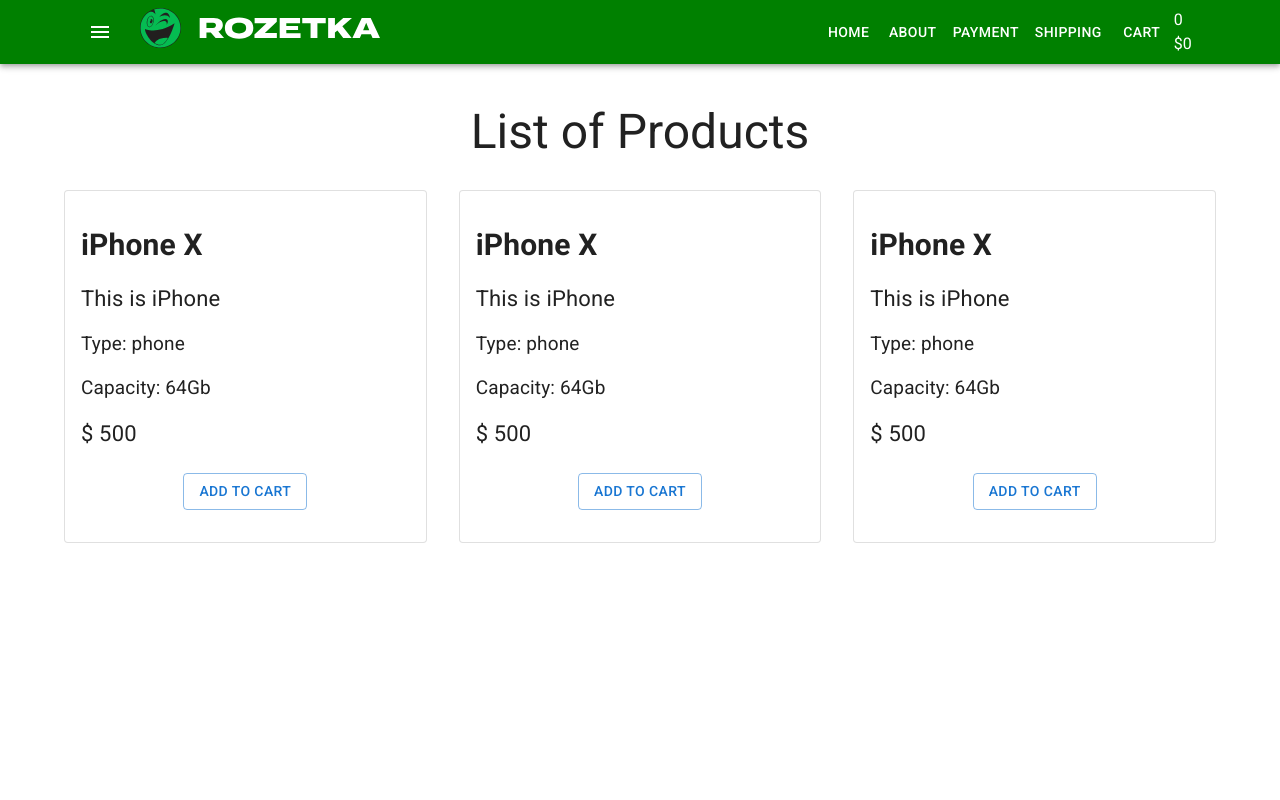
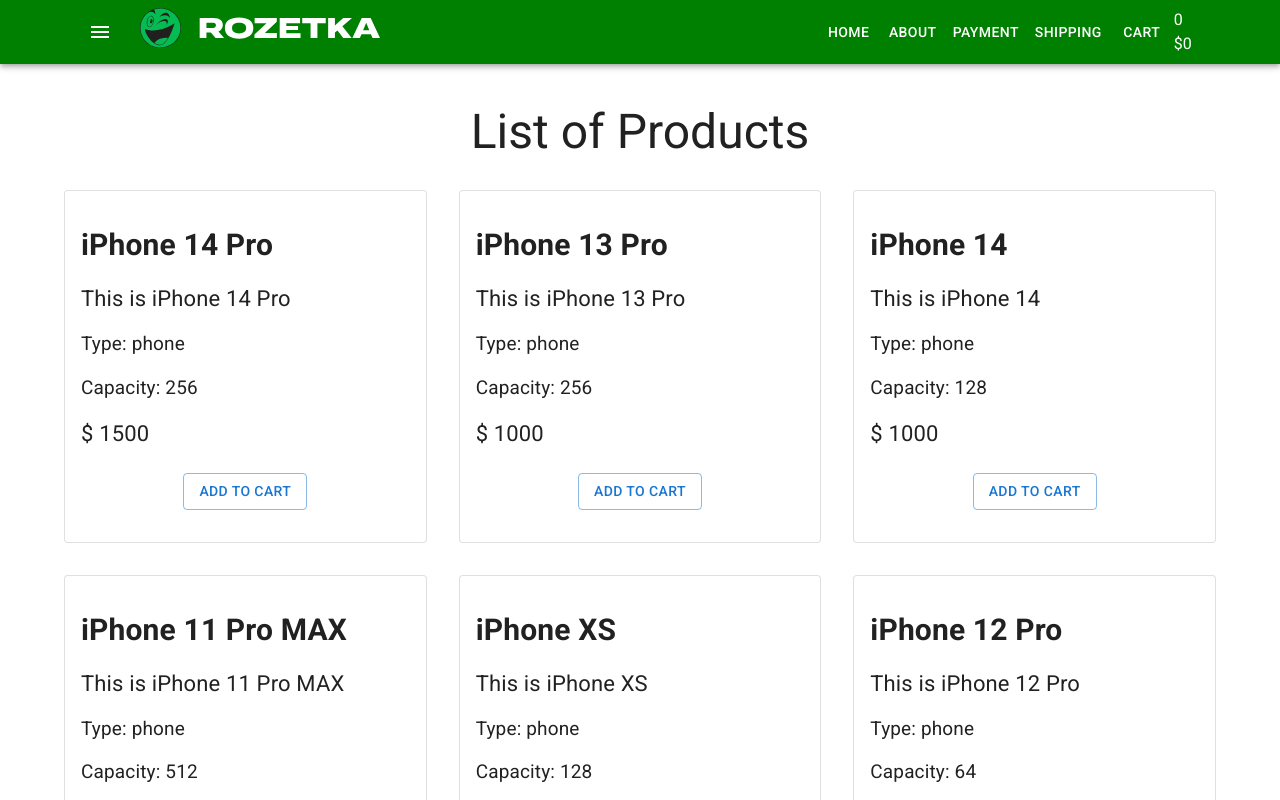
Before and after one commit to LiudmilaLushchuk/shop-project2, a React (Create React App) app: page / in a window 1280 px wide. Shown: the top 800 px of the page. Built offline with nearby package versions, Linux system fonts and the light colour scheme.

Commit message:
added ProductsArray in ProductList

```diff
--- a/src/components/Products/ProductList.tsx
+++ b/src/components/Products/ProductList.tsx
@@ -1,5 +1,6 @@
 import { Grid, Typography } from '@mui/material'
 import ProductListItem from './ProductListItem'
+import productsArray from 'utils/productsArray'
 
 type Props = {}
 
@@ -15,15 +16,17 @@
                 List of Products
             </Typography>
             <Grid container spacing={4}>
-                <Grid item xs={12} sm={6} md={4}>
-                    <ProductListItem />
-                </Grid>
-                <Grid item xs={12} sm={6} md={4}>
-                    <ProductListItem />
-                </Grid>
-                <Grid item xs={12} sm={6} md={4}>
-                    <ProductListItem />
-                </Grid>
+                {productsArray.map((product) => (
+                    <Grid item xs={12} sm={6} md={4}>
+                        <ProductListItem
+                            title={product.title}
+                            description={product.description}
+                            type={product.type}
+                            capacity={product.capacity}
+                            price={product.price}
+                        />
+                    </Grid>
+                ))}
             </Grid>
         </>
     )
--- a/src/components/Products/ProductListItem.tsx
+++ b/src/components/Products/ProductListItem.tsx
@@ -1,17 +1,29 @@
 import { Button, Card, CardActions, CardContent } from '@mui/material'
 import './ProductListItem.scss'
 
-type Props = {}
+type Props = {
+    title: string
+    description: string
+    capacity: string
+    type: string
+    price: number
+}
 
-const ProductListItem = (props: Props) => {
+const ProductListItem = ({
+    title,
+    description,
+    capacity,
+    type,
+    price,
+}: Props) => {
     return (
         <Card className="product" variant="outlined">
             <CardContent>
-                <h4 className="product-title">iPhone X</h4>
-                <div className="product-description">This is iPhone</div>
-                <div className="product-features">Type: phone</div>
-                <div className="product-features"> Capacity: 64Gb</div>
-                <div className="product-price">$ 500</div>
+                <h4 className="product-title">{title}</h4>
+                <div className="product-description">{description}</div>
+                <div className="product-features">Type: {type}</div>
+                <div className="product-features"> Capacity: {capacity}</div>
+                <div className="product-price">$ {price}</div>
                 <CardActions className="btn-wrap">
                     <Button variant="outlined">Add to cart</Button>
                 </CardActions>
--- /dev/null
+++ b/src/utils/productsArray.ts
@@ -0,0 +1,77 @@
+export type Product = {
+  id: number
+  title: string
+  description: string
+  capacity: string
+  type: string
+  price: number
+  image: string
+}
+
+const productsArray:Product[] = [
+  {
+    id: 1,
+    title: 'iPhone 14 Pro',
+    description: 'This is iPhone 14 Pro',
+    capacity: '256',
+    type: 'phone',
+    price: 1500,
+    image: '/images/iPhone-14-Pro.webp'
+  },
+  {
+    id: 2,
+    title: 'iPhone 13 Pro',
+    description: 'This is iPhone 13 Pro',
+    capacity: '256',
+    type: 'phone',
+    price: 1000,
+    image: '/images/iPhone-13-Pro.webp'
+  },
+  {
+    id: 3,
+    title: 'iPhone 14',
+    description: 'This is iPhone 14',
+    capacity: '128',
+    type: 'phone',
+    price: 1000,
+    image: '/images/iPhone-14.webp'
+  },
+  {
+    id: 4,
+    title: 'iPhone 11 Pro MAX',
+    description: 'This is iPhone 11 Pro MAX',
+    capacity: '512',
+    type: 'phone',
+    price: 2000,
+    image: '/images/iPhone-11-Pro-MAX.webp'
+  },
+  {
+    id: 5,
+    title: 'iPhone XS',
+    description: 'This is iPhone XS',
+    capacity: '128',
+    type: 'phone',
+    price: 500,
+    image: '/images/iPhone-XS.webp'
+  },
+  {
+    id: 6,
+    title: 'iPhone 12 Pro',
+    description: 'This is iPhone 12 Pro',
+    capacity: '64',
+    type: 'phone',
+    price: 1500,
+    image: '/images/iPhone-12-Pro.webp'
+  }
+]
+
+// export const getProductsObject = (array: Product[]) =>
+// array.reduce(
+//   (object, product) => ({
+//     ...object,
+//     [product.id]: product,
+//   }),
+//   {}
+// )
+
+export default productsArray
```
